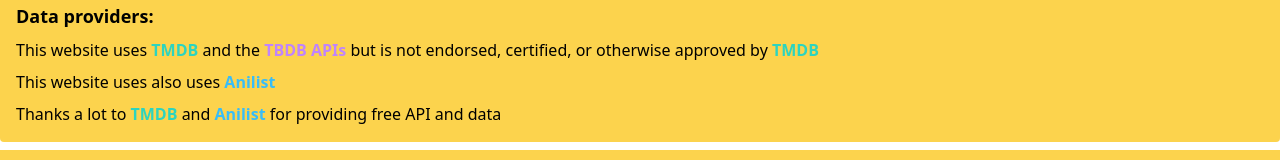
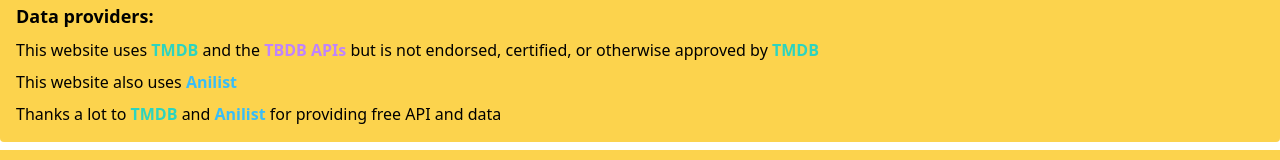
Before and after one commit to RifatMahmudno-1/mta-list, a Nuxt app: page / in a window 1280 px wide. Shown: the part 1458-1618 px from the top of the page. Built offline with nearby package versions, Linux system fonts and the light colour scheme.

Commit message:
typo fixed

```diff
--- a/pages/index.vue
+++ b/pages/index.vue
@@ -50,7 +50,7 @@
 		<div class="bg-theme-color-300 p-4 rounded grid gap-2">
 			<p class="font-semibold text-lg">Data providers:</p>
 			<p>This website uses <a theme="tv" class="text-theme-color-400 font-semibold" href="https://www.themoviedb.org" target="_blank">TMDB</a> and the <a theme="movie" class="text-theme-color-400 font-semibold" href="https://developer.themoviedb.org" target="_blank">TBDB APIs</a> but is not endorsed, certified, or otherwise approved by <a theme="tv" class="text-theme-color-400 font-semibold" href="https://www.themoviedb.org" target="_blank">TMDB</a></p>
-			<p>This website uses also uses <a theme="anime" class="text-theme-color-400 font-semibold" href="https://anilist.co" target="_blank">Anilist</a></p>
+			<p>This website also uses <a theme="anime" class="text-theme-color-400 font-semibold" href="https://anilist.co" target="_blank">Anilist</a></p>
 			<p>Thanks a lot to <a theme="tv" class="text-theme-color-400 font-semibold" href="https://www.themoviedb.org" target="_blank">TMDB</a> and <a theme="anime" class="text-theme-color-400 font-semibold" href="https://anilist.co" target="_blank">Anilist</a> for providing free API and data</p>
 		</div>
 	</main>
```
